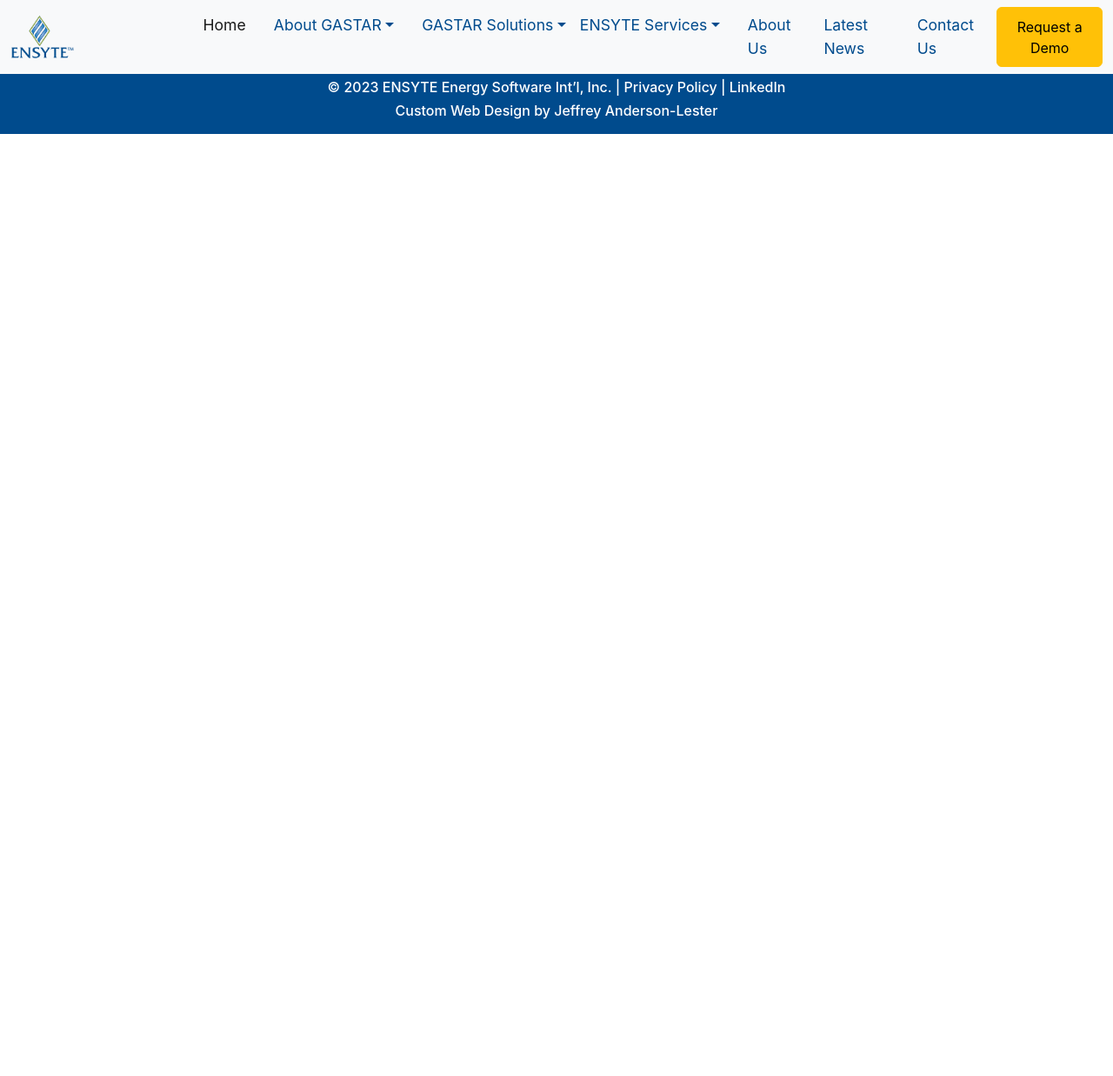
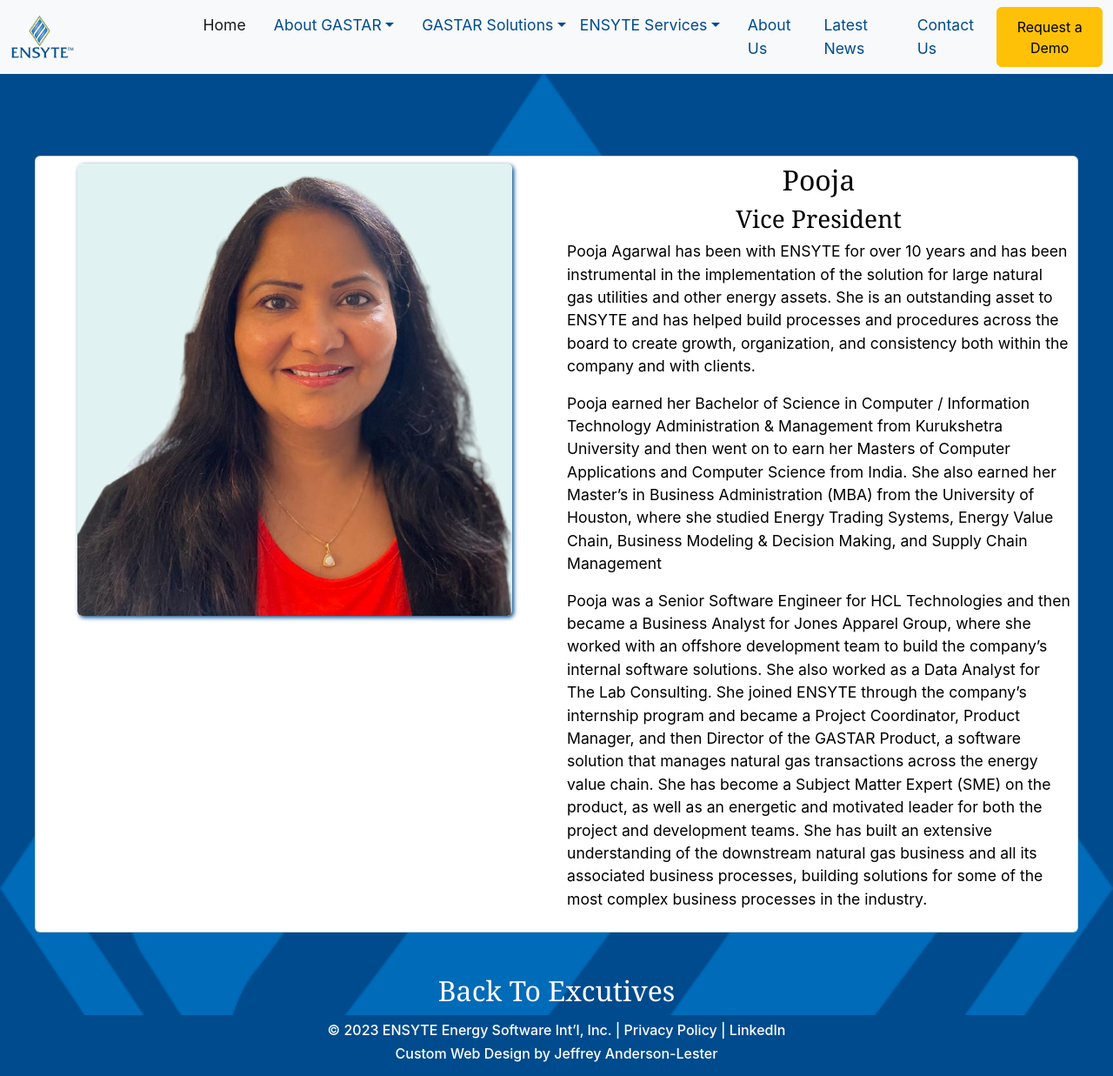
Before and after one commit to JeffGoji/React-Ensyte-Website, a React (Create React App) app: page /pooja in a window 1280 px wide. Shown: the whole page at 87% size. Before the commit the page ends 800 px from the top, so only its background shows below. Built offline with nearby package versions, Linux system fonts and the light colour scheme.

Commit message:
Created new pages for new members of Exec team.

```diff
--- a/src/App.js
+++ b/src/App.js
@@ -38,6 +38,8 @@ import Consulting from './components/Services/Consulting'
 import CustomerSupport from './components/Services/CustomerSupport'
 import GastarDashboards from './components/pages/GastarDashboards'
 import GastarEbb from './components/GastarSolutions/Ebb'
+import Allen from './components/pages/Allen'
+import Pooja from './components/pages/Pooja'
 
 import "slick-carousel/slick/slick.css";
 import "slick-carousel/slick/slick-theme.css";
@@ -65,6 +67,8 @@ function App() {
         <Route path='/tania-demeris' element={<Tania />} />
         <Route path='/michael-smith' element={<Michael />} />
         <Route path='/marilyn-smith' element={<Marilyn />} />
+        <Route path='/allen-williams' element={<Allen />} />
+        <Route path='/pooja' element={<Pooja />} />
         <Route path='/contact' element={<Contact />} />
         <Route path='/success' element={<Success />} />
         <Route path='/newsstand' element={<NewsStand />} />
--- a/src/components/Nav/index.js
+++ b/src/components/Nav/index.js
@@ -59,7 +59,7 @@ export const Nav = () => {
                                 </div>
                                 <ul className="dropdown-menu" aria-labelledby="navbarDropdownMenuLink" href="#">
                                     <li><NavLink className="dropdown-item" to="/about">About Us</NavLink></li>
-                                    <li><NavLink className="dropdown-item" to="/executive-team">Our Team</NavLink></li>
+                                    <li><NavLink className="dropdown-item" to="/about">Our Team</NavLink></li>
                                 </ul>
                             </li> */}
                             <li className={"nav-item dropdown ms-lg-3"}>
--- a/src/components/pages/About.js
+++ b/src/components/pages/About.js
@@ -97,7 +97,7 @@ const About = () => {
 
             {/* <div className="row justify-content-center text-center">
                 <div className="col-sm-12 col-md-12 col-lg-12 mt-5 mb-5">
-                    <NavLink to="/executive-team"><button className="btn btn-lg btn-primary text-center">
+                    <NavLink to="/about"><button className="btn btn-lg btn-primary text-center">
                         Meet our Executive Team
                     </button></NavLink>
                 </div>
--- /dev/null
+++ b/src/components/pages/Allen.js
@@ -0,0 +1,46 @@
+import { NavLink } from "react-router-dom"
+import { useEffect } from "react";
+import image1 from "../../assets/img/Allen.jpeg"
+
+const Allen = () => {
+
+    useEffect(() => {
+        window.scrollTo(0, 0);
+    }, []);
+
+    return (
+        <div className="container-fluid imgBg18">
+            <div className="row">
+                <div className="col-sm-12 col-md-12 col-lg-12 mt-5 d-flex justify-content-center">
+                    <div className="card bg-white text-black mt-5 mb-5" style={{ maxWidth: "1200px" }}>
+                        <div className="row p-2 text-center">
+                            <div className="col-sm-12 col-md-12 col-lg-6">
+
+                                <img src={image1} alt="Allen Williams" className="img-fluid imgShadow rounded mb-3"
+                                    style={{ maxWidth: '400px' }} />
+                            </div>
+                            <div className="col-sm-12 col-md-12 col-lg-6 text-center">
+                                <h2>Allen Williams</h2>
+                                <h3>Chief Information Officer</h3>
+                                <p className='text-start'>Allen Williams is a highly experienced professional in the field of information technology with more than 20 years of experience managing IT professionals and projects.  He possesses a diverse range of practical IT skills, including project management, IT security, compliance, problem resolution, cloud services and IT infrastructure management.  </p>
+                                <p className='text-start'>
+                                    Allen obtained one of his many technical certifications in 1994 (CompTIA A+) which solidified his commitment to a career in IT.  In a short eight years and numerous certifications later, he held the role of VP of Information Technology at Citigroup.  During his nearly five years at Citigroup, Allen would hone his IT leadership skills with a keen sense of expense management.  From Citigroup, he continued to build on his IT leadership and technical abilities serving as a Director, VP or CIO at multiple companies.
+                                </p>
+                                <p className='text-start'>Over his many years in the IT field, Allen has demonstrated hands-on leadership in integrating, transforming and optimizing technology.  Throughout his career, he has consistently surpassed expectations by recruiting and developing high-performing teams of IT professionals, improving IT operational efficiencies, fortifying security measures and reducing expenses.  A strong proponent of continuously learning, Allen evolves and adapts to the dynamic IT landscape to maintain a competitive edge.
+                                </p>
+
+                                <p className='text-start'>
+                                    Allen will be assisting ENSYTE to continue to adopt and integrate the latest technology in all areas of the business, as well as contributing to the company’s product strategy to offer a full spectrum of SaaS solutions to the energy value chain.
+                                </p>
+                            </div>
+                        </div>
+                    </div>
+                </div>
+                <NavLink to="/about" className="link-white"><h2 className="text-center">Back To Excutives</h2></NavLink>
+            </div>
+        </div>
+
+    )
+}
+
+export default Allen
--- a/src/components/pages/Execs.js
+++ b/src/components/pages/Execs.js
@@ -1,6 +1,8 @@
 import image1 from '../../assets/img/michael.png'
 import image2 from '../../assets/img/marilyn.png'
 import image3 from '../../assets/img/tania-md.jpg'
+import image4 from '../../assets/img/Allen.jpeg'
+import image5 from '../../assets/img/Pooja-1.png'
 
 import { NavLink } from 'react-router-dom'
 import { useEffect } from 'react'
@@ -55,7 +57,31 @@ const Execs = () => {
                                 </div>
                             </div>
                         </div>
+                        <div className="row justify-content-center row-cols-1 row-cols-md-3 g-2 mt-5 fs-5 text-center">
+                            <div className="col-sm-12 col-md-12 col-lg-4">
+                                <div className="card h-100 bg-transparent border-0">
+                                    <div className="card-body">
+                                        <img src={image4} alt="Allen Williams" className="img-fluid rounded" style={{ maxHeight: "264px" }} />
+                                        <h3 className="card-title mt-2">Allen Williams</h3>
+                                        <p className="card-text">Chief Information Officer</p>
+                                        <NavLink to="/allen-williams" className="link">Learn more about Mr. Williams</NavLink>
+                                    </div>
+                                </div>
+                            </div>
+                            <div className="col-sm-12 col-md-12 col-lg-4">
+                                <div className="card h-100 bg-transparent border-0">
+
+                                    <div className="card-body">
+                                        <img src={image5} alt="Pooja Agarwal" className="img-fluid rounded" style={{ maxHeight: "264px" }} />
+                                        <h3 className="card-title mt-2">Pooja Agarwal</h3>
+                                        <p className="card-text">Vice President</p>
+                                        <NavLink to="/pooja" className="link">Learn more about Mrs. Agarwal</NavLink>
+                                    </div>
+                                </div>
+                            </div>
+                        </div>
                     </div>
+
                 </div >
             </div>
         </div >
--- a/src/components/pages/Marilyn.js
+++ b/src/components/pages/Marilyn.js
@@ -27,9 +27,9 @@ const Marilyn = () => {
                         </div>
                     </div>
                 </div>
-                <NavLink to="/executive-team" className="link-white"><h2 className="text-center">Back To Excutives</h2></NavLink>
+                <NavLink to="/about" className="link-white"><h2 className="text-center">Back To Excutives</h2></NavLink>
             </div>
-        </div>
+        </div >
 
     )
 }
--- a/src/components/pages/Michael.js
+++ b/src/components/pages/Michael.js
@@ -30,9 +30,9 @@ const Michael = () => {
                         </div>
                     </div>
                 </div>
-                <NavLink to="/executive-team" className="link-white"><h2 className="text-center">Back To Excutives</h2></NavLink>
+                <NavLink to="/about" className="link-white"><h2 className="text-center">Back To Excutives</h2></NavLink>
             </div>
-        </div>
+        </div >
 
     )
 }
--- /dev/null
+++ b/src/components/pages/Pooja.js
@@ -0,0 +1,42 @@
+import { NavLink } from "react-router-dom"
+import { useEffect } from "react";
+import image1 from "../../assets/img/Pooja-1.png"
+
+const Pooja = () => {
+
+    useEffect(() => {
+        window.scrollTo(0, 0);
+    }, []);
+
+    return (
+        <div className="container-fluid imgBg18">
+            <div className="row">
+                <div className="col-sm-12 col-md-12 col-lg-12 mt-5 d-flex justify-content-center">
+                    <div className="card bg-white text-black mt-5 mb-5" style={{ maxWidth: "1200px" }}>
+                        <div className="row p-2 text-center">
+                            <div className="col-sm-12 col-md-12 col-lg-6">
+
+                                <img src={image1} alt="Pooja Demerris" className="img-fluid imgShadow rounded"
+                                    style={{ maxWidth: '500px' }} />
+                            </div>
+                            <div className="col-sm-12 col-md-12 col-lg-6 text-center">
+                                <h2>Pooja </h2>
+                                <h3>Vice President</h3>
+                                <p className="text-start">Pooja Agarwal has been with ENSYTE for over 10 years and has been instrumental in the implementation of the solution for large natural gas utilities and other energy assets. She is an outstanding asset to ENSYTE and has helped build processes and procedures across the board to create growth, organization, and consistency both within the company and with clients.
+                                </p>
+                                <p className="text-start">Pooja earned her Bachelor of Science in Computer / Information Technology Administration & Management from Kurukshetra University and then went on to earn her Masters of Computer Applications and Computer Science from India. She also earned her Master’s in Business Administration (MBA) from the University of Houston, where she studied Energy Trading Systems, Energy Value Chain, Business Modeling & Decision Making, and Supply Chain Management
+
+                                </p>
+                                <p className="text-start">Pooja was a Senior Software Engineer for HCL Technologies and then became a Business Analyst for Jones Apparel Group, where she worked with an offshore development team to build the company’s internal software solutions. She also worked as a Data Analyst for The Lab Consulting. She joined ENSYTE through the company’s internship program and became a Project Coordinator, Product Manager, and then Director of the GASTAR Product, a software solution that manages natural gas transactions across the energy value chain. She has become a Subject Matter Expert (SME) on the product, as well as an energetic and motivated leader for both the project and development teams. She has built an extensive understanding of the downstream natural gas business and all its associated business processes, building solutions for some of the most complex business processes in the industry.</p>
+                            </div>
+                        </div>
+                    </div>
+                </div>
+                <NavLink to="/about" className="link-white"><h2 className="text-center">Back To Excutives</h2></NavLink>
+            </div>
+        </div >
+
+    )
+}
+
+export default Pooja
--- a/src/components/pages/Tania.js
+++ b/src/components/pages/Tania.js
@@ -35,9 +35,9 @@ const Tania = () => {
                         </div>
                     </div>
                 </div>
-                <NavLink to="/executive-team" className="link-white"><h2 className="text-center">Back To Excutives</h2></NavLink>
+                <NavLink to="/about" className="link-white"><h2 className="text-center">Back To Excutives</h2></NavLink>
             </div>
-        </div>
+        </div >
 
     )
 }
```
